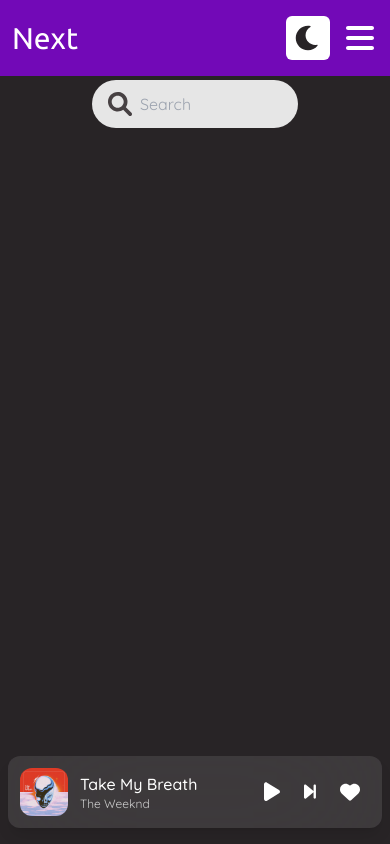
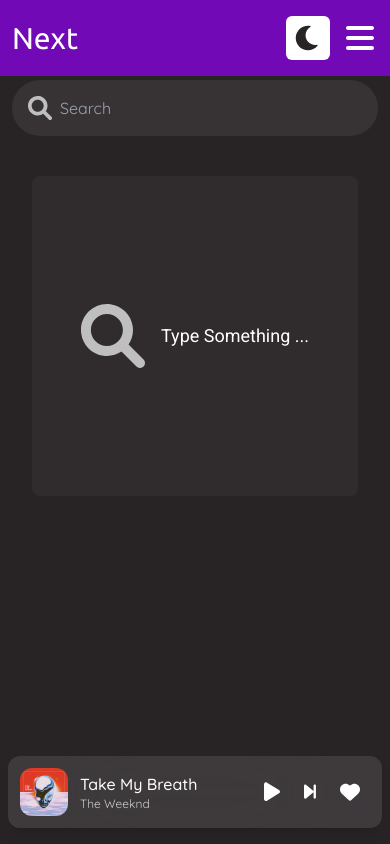
Before and after one commit to Behnam-sn/next-vue, a Vue app: page /search in a window 390 px wide. Built offline with nearby package versions, Linux system fonts and the light colour scheme.

Commit message:
update responsivity

```diff
--- a/src/views/SearchView.vue
+++ b/src/views/SearchView.vue
@@ -44,22 +44,24 @@ watch(searchText, (newSearchText) => {
 
 <template>
   <div>
-    <div class="px-20">
+    <div class="lg:px-20">
       <div class="relative flex items-center">
-        <SearchIcon class="absolute left-4 h-6 fill-secondary-400" />
+        <SearchIcon
+          class="absolute left-4 h-6 fill-secondary-400 transition-colors duration-300 dark:fill-primary-400"
+        />
         <input
           v-model="searchText"
-          class="w-full rounded-full bg-primary-700 px-12 py-3 font-Quicksand text-secondary-900 outline-none transition duration-300 hover:bg-primary-600 focus:bg-primary-600"
+          class="w-full rounded-full bg-primary-700 px-12 py-4 font-Quicksand text-secondary-900 outline-none transition-colors duration-300 hover:bg-primary-600 focus:bg-primary-600 dark:bg-secondary-700 dark:text-primary-900 dark:hover:bg-secondary-600 dark:focus:bg-secondary-600"
           type="text"
           placeholder="Search"
         />
         <button
           v-show="searchText"
           @click="clearSerach"
-          class="absolute right-6"
+          class="absolute right-4 flex h-9 w-9 items-center justify-center rounded-full bg-primary-400 shadow transition-colors duration-300 dark:bg-secondary-400"
         >
           <CloseIcon
-            class="h-7 fill-secondary-500 transition duration-500 dark:text-gray-600"
+            class="h-7 fill-secondary-500 transition-colors duration-300 dark:fill-primary-500"
           />
         </button>
       </div>
@@ -89,5 +91,38 @@ watch(searchText, (newSearchText) => {
         </swiper-slide>
       </swiper>
     </template>
+
+    <div
+      class="mx-5 mt-10 flex items-center justify-center rounded-lg bg-primary-800 py-32 transition-colors duration-300 dark:bg-secondary-800 lg:mx-48"
+      v-if="!searchText"
+    >
+      <SearchIcon
+        class="mr-4 h-16 fill-secondary-400 transition-colors duration-300 dark:fill-primary-400"
+      />
+      <p
+        class="text-center font-Roboto text-lg font-medium text-secondary-900 transition-colors duration-300 dark:text-primary-900"
+      >
+        Type Something ...
+      </p>
+    </div>
+
+    <div
+      class="mx-5 mt-10 flex items-center justify-center rounded-lg bg-primary-800 py-32 transition-colors duration-300 dark:bg-secondary-800 lg:mx-48"
+      v-if="
+        searchText &&
+        !searchStore.songs.length &&
+        !searchStore.artists.length &&
+        !searchStore.albums.length
+      "
+    >
+      <CloseIcon
+        class="mr-4 h-16 fill-secondary-400 transition-colors duration-300 dark:fill-primary-400"
+      />
+      <p
+        class="text-center font-Roboto text-lg font-medium text-secondary-900 transition-colors duration-300 dark:text-primary-900"
+      >
+        Nothing Found
+      </p>
+    </div>
   </div>
 </template>
```
